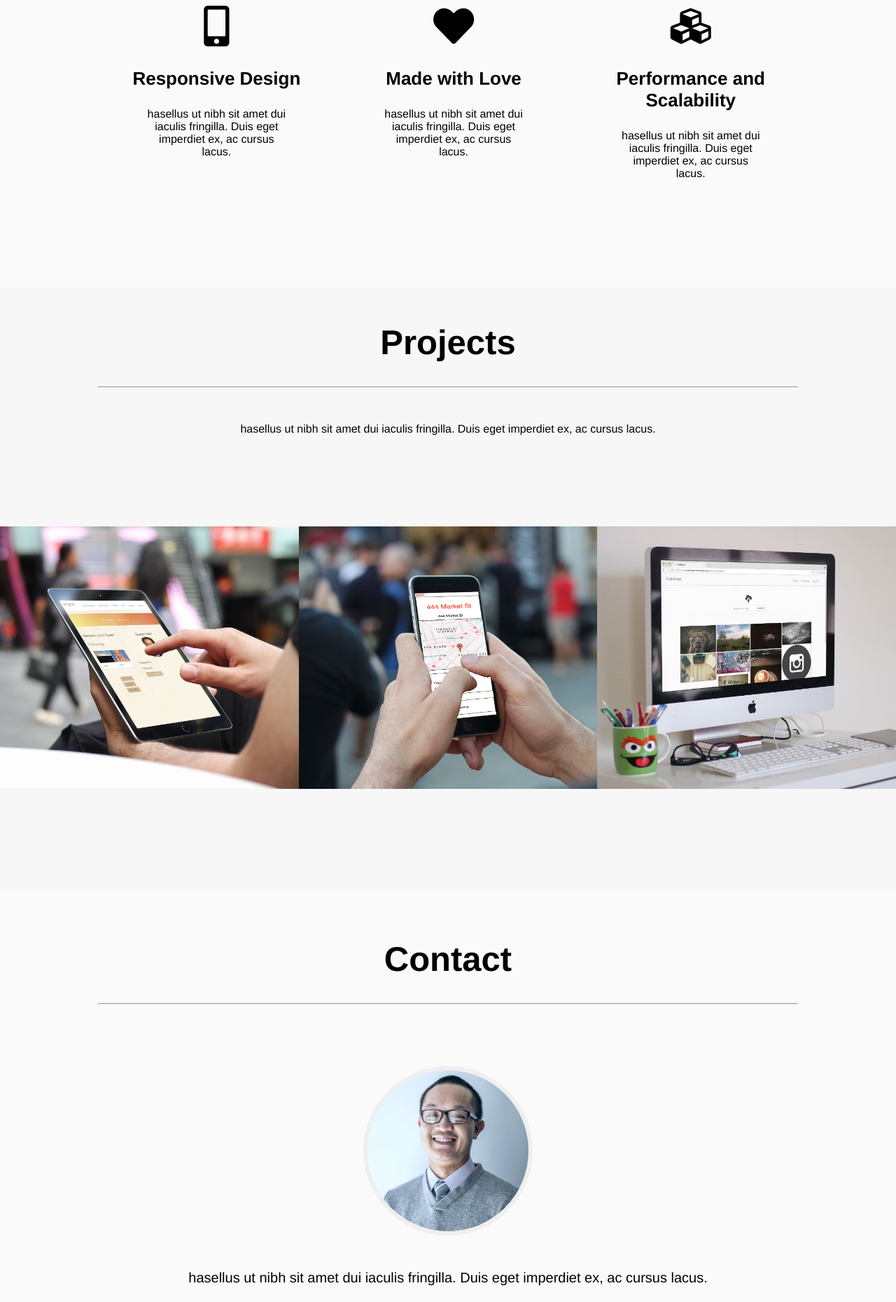
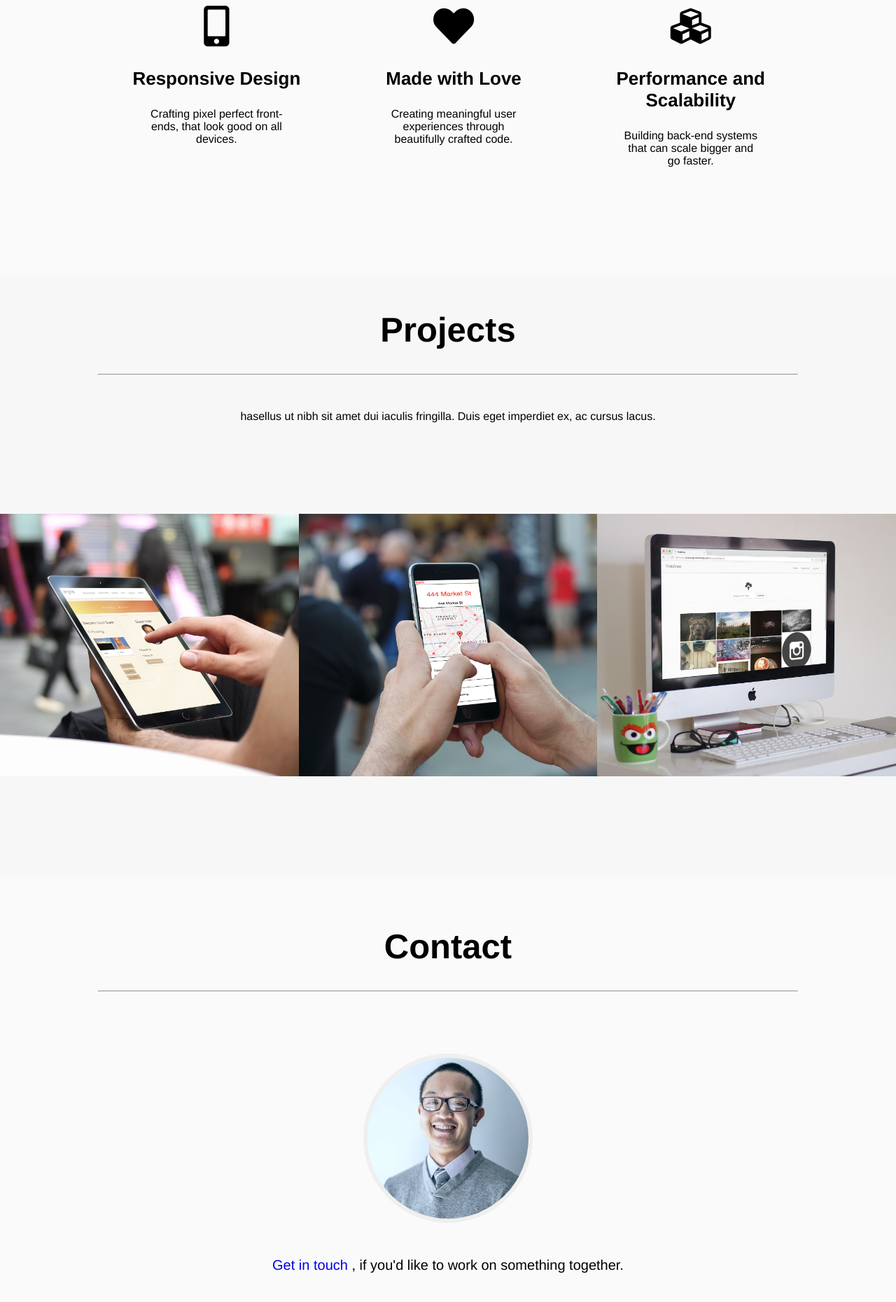
Before and after one commit to PJC-1/new_portfolio, a website: page views/index.html in a window 1280 px wide. Shown: the part 1286-3146 px from the top of the page at 70% size. Drawn offline with Linux system fonts and the light colour scheme; files that its build step writes are made by us from their sources; files whose address does not match are found by name.

Commit message:
replaced lorem ipsum with content

```diff
--- a/public/styles/styles.css
+++ b/public/styles/styles.css
@@ -519,6 +519,10 @@ section .btn:hover, section .btn:active {
     line-height: 32px;
 }
 
+.contact-description a {
+    text-decoration: none;
+}
+
 .mar-btm-10 {
     margin-bottom: 20px!important;
 }
--- a/views/index.html
+++ b/views/index.html
@@ -52,17 +52,17 @@
                     <div class="icon-div">
                         <i class="fas fa-mobile-alt icon-images"></i>
                         <h3>Responsive Design</h3>
-                        <p>hasellus ut nibh sit amet dui iaculis fringilla. Duis eget imperdiet ex, ac cursus lacus.</p>
+                        <p>Crafting pixel perfect front-ends, that look good on all devices.</p>
                     </div>
                     <div class="icon-div">
                         <i class="fas fa-heart icon-images"></i>
                         <h3>Made with Love</h3>
-                        <p>hasellus ut nibh sit amet dui iaculis fringilla. Duis eget imperdiet ex, ac cursus lacus.</p>
+                        <p>Creating meaningful user experiences through beautifully crafted code.</p>
                     </div>
                     <div class="icon-div">
                         <i class="fas fa-cubes icon-images"></i>
                         <h3>Performance and Scalability</h3>
-                        <p>hasellus ut nibh sit amet dui iaculis fringilla. Duis eget imperdiet ex, ac cursus lacus.</p>
+                        <p>Building back-end systems that can scale bigger and go faster.</p>
                     </div>
                 </div>
             </div>
@@ -108,7 +108,7 @@
                                     <div class="row">
                                         <div>
                                             <p class="modal-desc-p">
-                                                Argos is a Social Media Application made for Pet Owners. Argos' user is the dedicated, loving, and compassionate pet owner. Owners' love for their pets is unique and my app delivers a product that enables users to share their special relationship with their critters while helping to organize some of the more tedious aspects of being a pet owner. Users can employ the “Argos Calendar” to set important dates like daily walks or vet visits.
+                                                Argos is a Social Media Application made for Pet Owners. Argos' user is the dedicated, loving, and compassionate pet owner. An owners' love for their pets is unique and my app delivers a product that enables users to share their special relationship with their critters while helping to organize some of the more tedious aspects of being a pet owner. Users can employ the “Argos Calendar” to set important dates like daily walks or vet visits.
                                             </p>
                                             <a class="btn" href="https://argosapp.herokuapp.com/">
                                                 Visit Argos
@@ -153,7 +153,7 @@
                                     <div class="row">
                                         <div>
                                             <p class="modal-desc-p">
-                                                A Single Page Application in React that shows all of San Francisco's Privately Owned Public Open Spaces. This application consumes data from the DataSF API.
+                                                POPOS is a Single Page Application, build in React.js, that shows most of San Francisco’s privately-owned public open spaces, which are scattered throughout the downtown and financial districts. Use this web application to find your next spot to each lunch, hold an informal meeting, or just enjoy some nature!
                                             </p>
                                             <a class="btn" href="https://popos.herokuapp.com/">
                                                 Visit POPOS
@@ -197,7 +197,7 @@
                                     <div class="row">
                                         <div>
                                             <p class="modal-desc-p">
-                                                Pola-Snap is a Photo app that allows users to manage their photos. Users can archive their photographs, “like” other users’ photos, comment on those photos, and enjoy searching for pictures by “tag name”.
+                                                Pola-Snap is an online photo management application. Users can upload, access, organize, and share photos from any device, from anywhere in the world. Users can “like” other users’ photos, comment on those photos, and enjoy searching for pictures by “tag name”. Polo-Snap is designed for organizations as well as individual users who want to share their photos with the world.
                                             </p>
                                             <a class="btn" href="https://popos.herokuapp.com/">
                                                 Visit POPOS
@@ -217,7 +217,9 @@
                 <hr>
                 <img class="circle-img" src="images/picture-2.png">
                 <!-- <img class="circle-img" src="images/phill.png"> -->
-                <h2 class="contact-description">hasellus ut nibh sit amet dui iaculis fringilla. Duis eget imperdiet ex, ac cursus lacus.</h2>
+                <h2 class="contact-description">
+                    <a href="mailto:phillbert.cheng@protonmail.com">Get in touch</a>
+                    , if you'd like to work on something together.</h2>
                 <h2 class="contact-description mar-btm-10">Connect with me!</h2>
                 <div class="social-media">
                     <a href="https://github.com/PJC-1">
```
